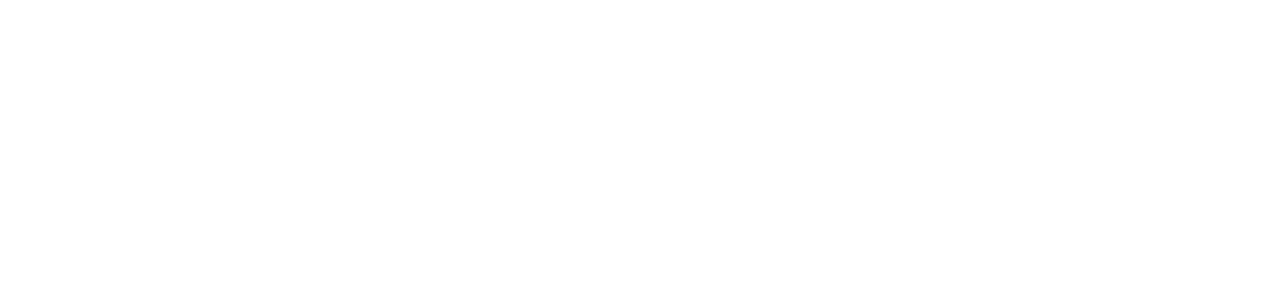
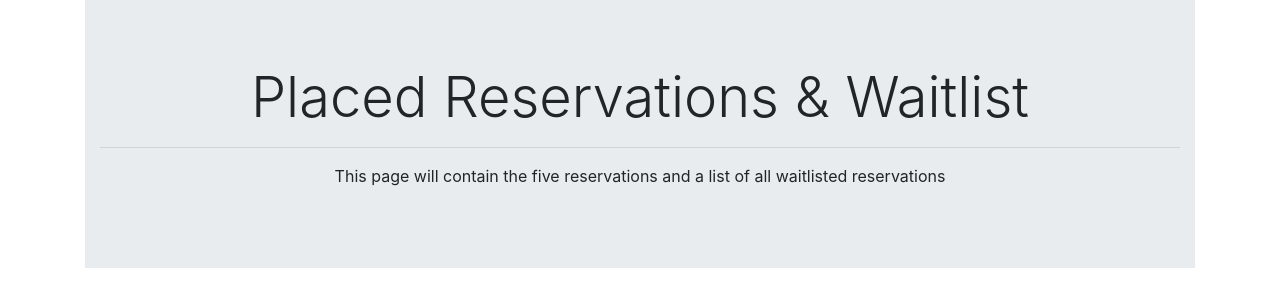
Before and after one commit to sharlenemay/hot_restaurant, a plain HTML site: page reservationViews.html in a window 1280 px wide. Drawn offline with nearby package versions, Linux system fonts and the light colour scheme.

Commit message:
html descriptions

```diff
--- a/reservationViews.html
+++ b/reservationViews.html
@@ -4,8 +4,21 @@
     <meta charset="UTF-8">
     <meta name="viewport" content="width=device-width, initial-scale=1.0">
     <title>Document</title>
+     <!-- BOOTSTRAP CSS LINK -->
+     <link rel="stylesheet" href="https://stackpath.bootstrapcdn.com/bootstrap/4.4.1/css/bootstrap.min.css" integrity="sha384-Vkoo8x4CGsO3+Hhxv8T/Q5PaXtkKtu6ug5TOeNV6gBiFeWPGFN9MuhOf23Q9Ifjh" crossorigin="anonymous">
+     <link rel="stylesheet" href="style.css">
 </head>
 <body>
-
+    <div class="container">
+        <div class="jumbotron jumbotron-fluid">
+            <div class="container header">
+              <h1 class="display-4">Placed Reservations & Waitlist</h1>
+              <p class="lead">
+                  <hr>
+                 This page will contain the five reservations and a list of all waitlisted reservations
+                </p>
+            </div>
+          </div>
+    </div>
 </body>
 </html>
```
Also changed, not shown: reservationForm.html (+14 -1 lines).
